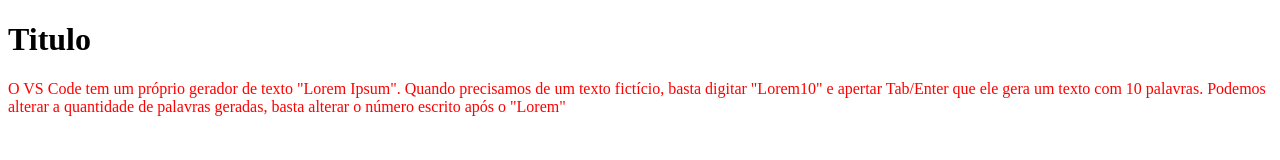
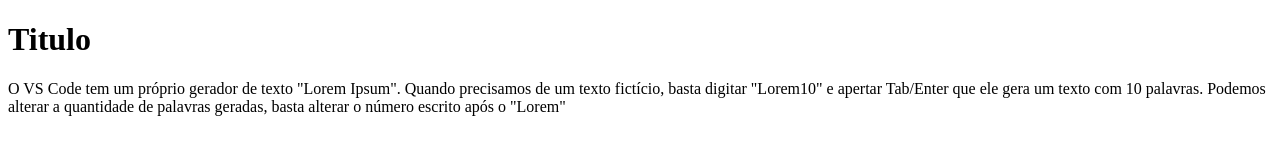
Before and after one commit to rafael16rc-git/rafael16rc-git.github.io, a plain HTML site: page index.html in a window 1280 px wide. Drawn offline with Linux system fonts and the light colour scheme.

Commit message:
Update index.html

```diff
--- a/index.html
+++ b/index.html
@@ -9,7 +9,7 @@
 <body>
     <h1>Titulo</h1>
     <p>
-        <font color="red"> O VS Code tem um próprio gerador de texto "Lorem Ipsum". Quando precisamos de um texto fictício, basta digitar "Lorem10" e apertar Tab/Enter que ele gera um texto com 10 palavras. Podemos alterar a quantidade de palavras geradas, basta alterar o número escrito após o "Lorem" </font>
+        <font color="black"> O VS Code tem um próprio gerador de texto "Lorem Ipsum". Quando precisamos de um texto fictício, basta digitar "Lorem10" e apertar Tab/Enter que ele gera um texto com 10 palavras. Podemos alterar a quantidade de palavras geradas, basta alterar o número escrito após o "Lorem" </font>
     </p>
 </body>
 
```
